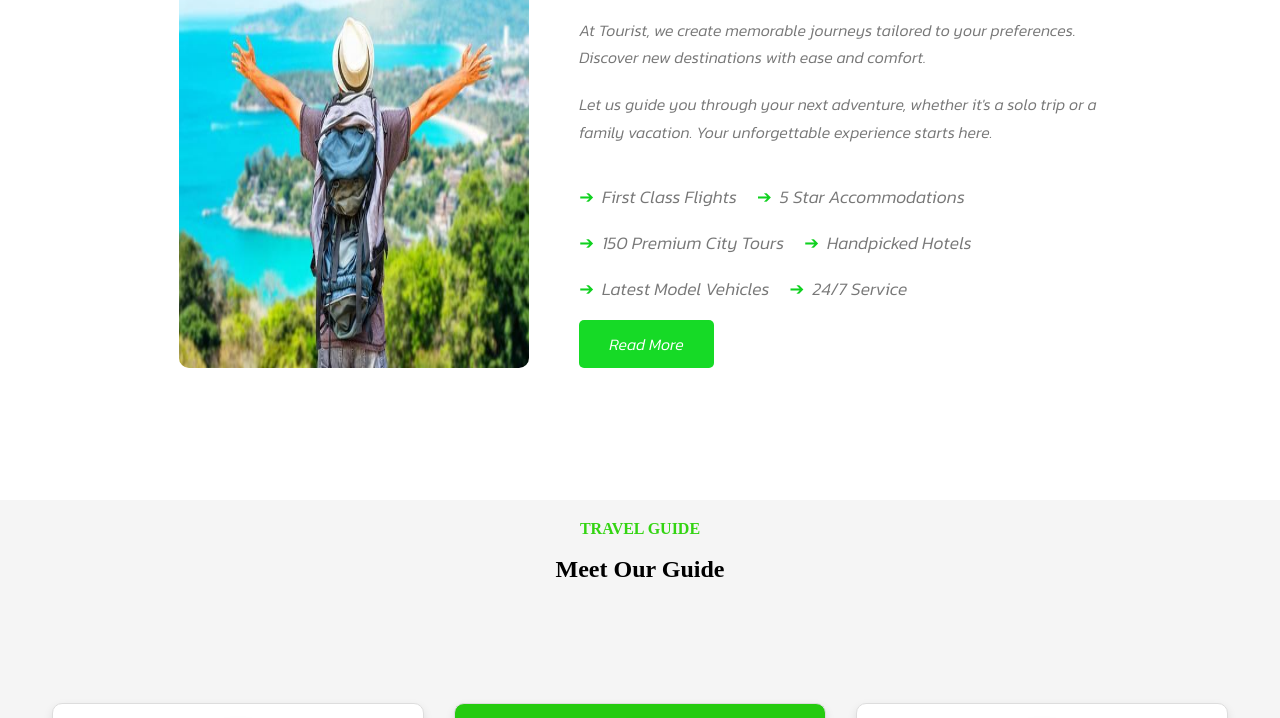
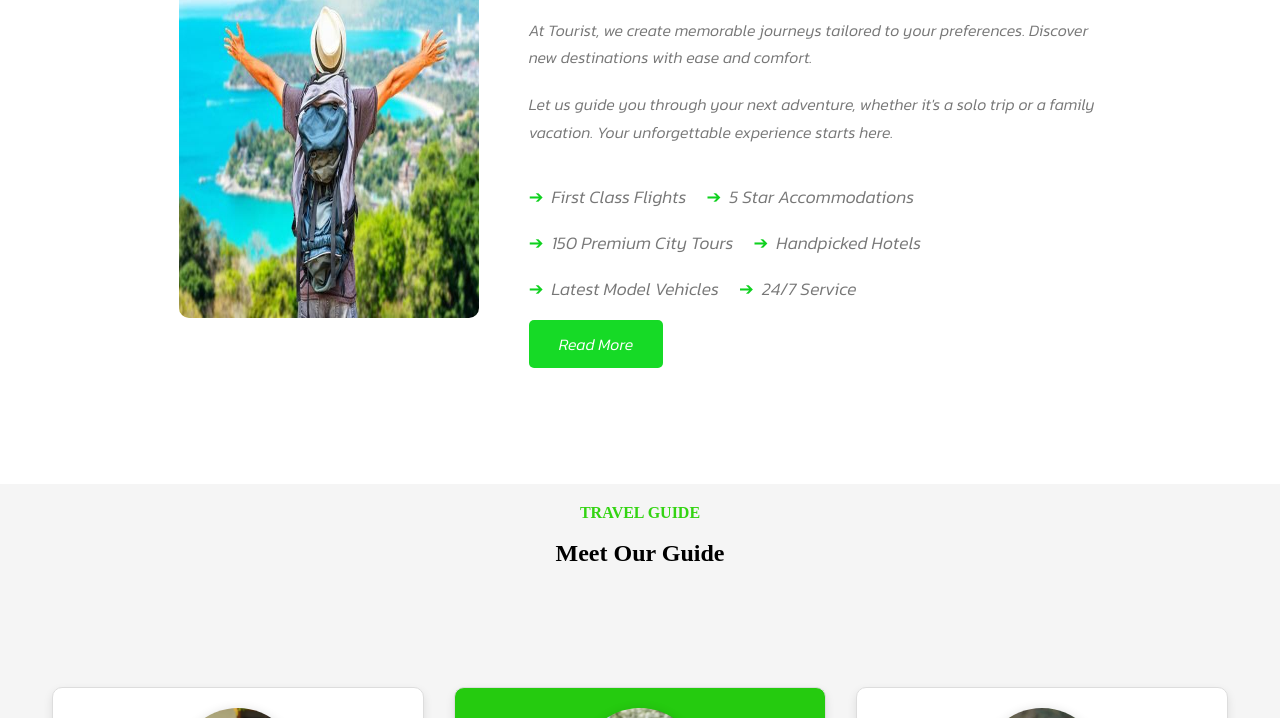
Before and after one commit to Abhilanke/TravelingGuideProject, a plain HTML site: page aboutus.html in a window 1280 px wide. Shown: the part 1010-1728 px from the top of the page. Drawn offline with nearby package versions, Linux system fonts and the light colour scheme; a web font is replaced by a local one.

Commit message:
Update aboutus.css

```diff
--- a/aboutus.css
+++ b/aboutus.css
@@ -291,9 +291,9 @@ body {
 
 .image img {
   width: 100%;
-  max-width: 500px;
-  min-width: 350px;
-  height: 450px;
+/*   max-width: 500px;
+  min-width: 350px; */
+  height: 400px;
   border-radius: 10px;
 }
 
```
